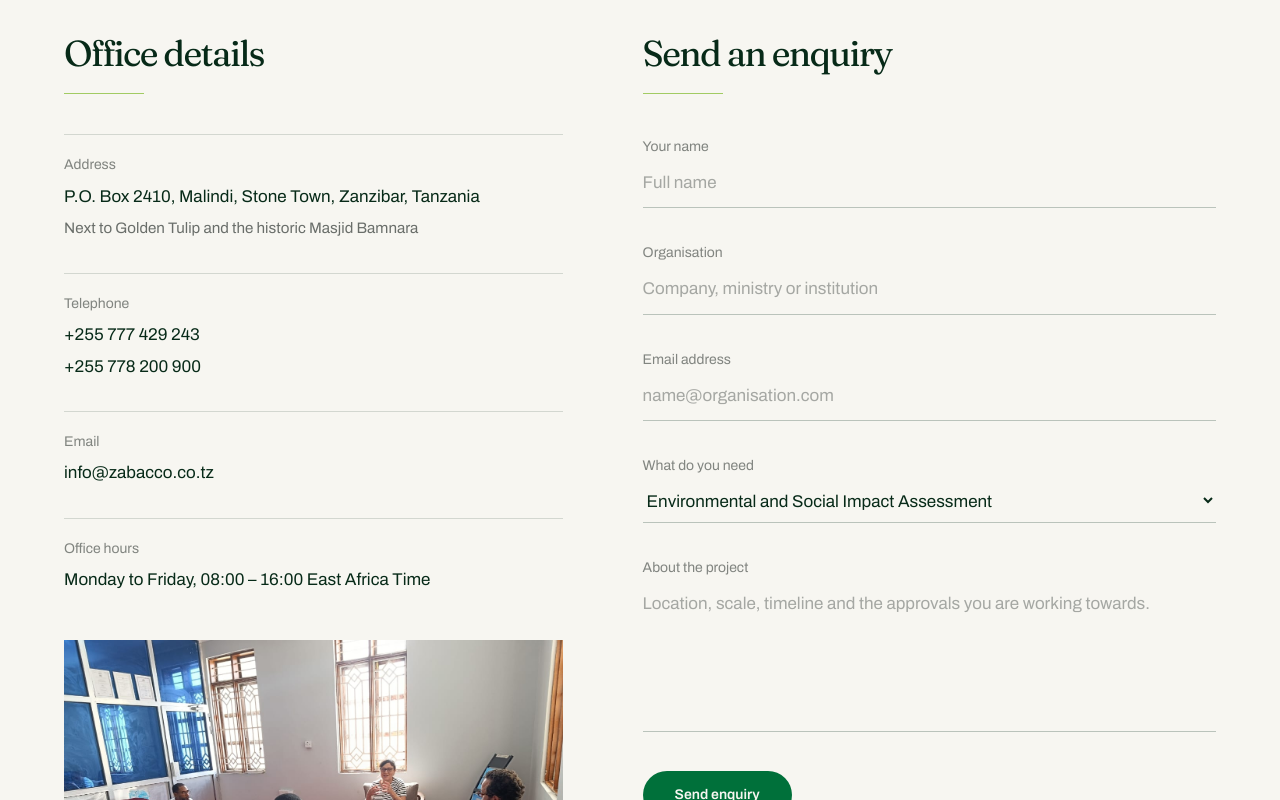
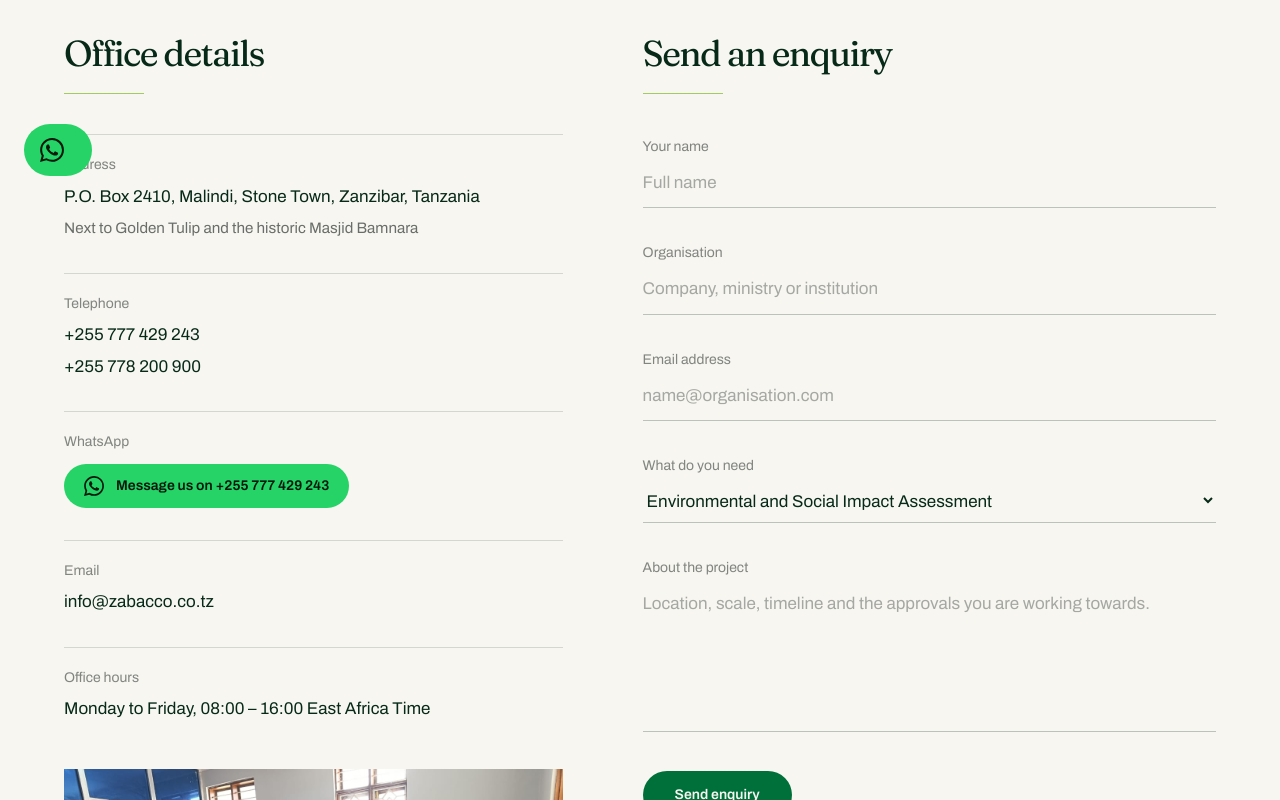
Before and after one commit to IssaFullStack/zabacco-website, a React (Vite) app: page /#/contact in a window 1280 px wide. Shown: the part 600-1400 px from the top of the page. Built offline with nearby package versions, Linux system fonts and the light colour scheme.

Commit message:
Add WhatsApp contact: floating button, contact page entry and footer link

```diff
--- a/src/App.jsx
+++ b/src/App.jsx
@@ -3,6 +3,7 @@ import Navbar from './components/Navbar'
 import Footer from './components/Footer'
 import ScrollToTop from './components/ScrollToTop'
 import { BackToTop } from './components/Widgets'
+import WhatsAppButton from './components/WhatsAppButton'
 import Home from './pages/Home'
 import About from './pages/About'
 import Services from './pages/Services'
@@ -56,6 +57,7 @@ export default function App() {
         </Routes>
       </main>
       <Footer />
+      <WhatsAppButton />
       <BackToTop />
     </div>
   )
--- a/src/components/Footer.jsx
+++ b/src/components/Footer.jsx
@@ -1,6 +1,7 @@
 import { Link } from 'react-router-dom'
 import Logo from './Logo'
 import { nav, org, services } from '../data/site'
+import { WhatsAppIcon, whatsappHref } from './WhatsAppButton'
 
 export default function Footer() {
   return (
@@ -69,6 +70,17 @@ export default function Footer() {
                   {org.email}
                 </a>
               </p>
+              <p>
+                <a
+                  href={whatsappHref}
+                  target="_blank"
+                  rel="noopener noreferrer"
+                  className="inline-flex items-center gap-2 transition-colors hover:text-leaf"
+                >
+                  <WhatsAppIcon className="h-4 w-4" />
+                  WhatsApp
+                </a>
+              </p>
               <p className="text-ivory/45">{org.hours}</p>
             </address>
           </div>
--- /dev/null
+++ b/src/components/WhatsAppButton.jsx
@@ -0,0 +1,44 @@
+import { useEffect, useState } from 'react'
+import { org } from '../data/site'
+
+export function WhatsAppIcon({ className = '' }) {
+  return (
+    <svg viewBox="0 0 24 24" fill="currentColor" className={className} aria-hidden>
+      <path d="M17.47 14.38c-.3-.15-1.75-.86-2.02-.96-.27-.1-.47-.15-.67.15-.2.3-.77.96-.94 1.16-.17.2-.35.22-.64.08-.3-.15-1.25-.46-2.38-1.47-.88-.78-1.47-1.75-1.65-2.05-.17-.3-.02-.46.13-.6.13-.14.3-.35.45-.52.15-.18.2-.3.3-.5.1-.2.05-.38-.02-.53-.08-.15-.67-1.61-.92-2.2-.24-.58-.49-.5-.67-.51h-.57c-.2 0-.52.07-.79.38-.27.3-1.04 1.01-1.04 2.470 0 1.45 1.06 2.86 1.21 3.06.15.2 2.09 3.2 5.07 4.48.71.31 1.26.49 1.69.62.71.23 1.36.2 1.87.12.57-.09 1.75-.72 2-1.41.25-.69.25-1.28.17-1.41-.07-.13-.27-.2-.57-.35z" />
+      <path d="M20.52 3.45A11.86 11.86 0 0 0 12.05 0C5.5 0 .16 5.34.16 11.9c0 2.1.55 4.14 1.6 5.95L0 24l6.3-1.65a11.86 11.86 0 0 0 5.74 1.46h.01c6.55 0 11.89-5.34 11.89-11.9 0-3.18-1.24-6.17-3.42-8.41zM12.05 21.8h-.01a9.86 9.86 0 0 1-5.03-1.38l-.36-.21-3.74.98 1-3.65-.24-.37a9.85 9.85 0 0 1-1.51-5.27c0-5.45 4.44-9.88 9.9-9.88a9.82 9.82 0 0 1 6.99 2.9 9.82 9.82 0 0 1 2.89 6.99c0 5.45-4.44 9.89-9.89 9.89z" />
+    </svg>
+  )
+}
+
+const message = encodeURIComponent(
+  "Hello ZABACCO, I'd like to talk about a project. "
+)
+
+export const whatsappHref = `https://wa.me/${org.whatsapp}?text=${message}`
+
+/** Floating WhatsApp contact button, fixed to the corner of every page. */
+export default function WhatsAppButton() {
+  const [nudged, setNudged] = useState(false)
+
+  useEffect(() => {
+    const t = setTimeout(() => setNudged(true), 1200)
+    return () => clearTimeout(t)
+  }, [])
+
+  return (
+    <a
+      href={whatsappHref}
+      target="_blank"
+      rel="noopener noreferrer"
+      aria-label="Chat with ZABACCO on WhatsApp"
+      className={`group fixed bottom-6 left-6 z-40 flex items-center gap-3 rounded-full bg-[#25D366] py-3.5 pl-4 pr-4 text-abyss shadow-lift transition-all duration-700 ease-tide hover:pr-6 sm:pl-4 ${
+        nudged ? 'translate-y-0 opacity-100' : 'translate-y-4 opacity-0'
+      }`}
+    >
+      <WhatsAppIcon className="h-6 w-6 shrink-0" />
+      <span className="hidden max-w-0 overflow-hidden whitespace-nowrap text-sm font-semibold transition-all duration-500 ease-tide group-hover:max-w-[10rem] sm:inline-block">
+        Chat on WhatsApp
+      </span>
+    </a>
+  )
+}
--- a/src/data/site.js
+++ b/src/data/site.js
@@ -8,6 +8,8 @@ export const org = {
   address: 'P.O. Box 2410, Malindi, Stone Town, Zanzibar, Tanzania',
   landmarks: 'Next to Golden Tulip and the historic Masjid Bamnara',
   phones: ['+255 777 429 243', '+255 778 200 900'],
+  whatsapp: '255777429243',
+  whatsappDisplay: '+255 777 429 243',
   email: 'info@zabacco.co.tz',
   web: 'www.zabacco.co.tz',
   hours: 'Monday to Friday, 08:00 – 16:00 East Africa Time',
--- a/src/pages/Contact.jsx
+++ b/src/pages/Contact.jsx
@@ -1,6 +1,7 @@
 import { useState } from 'react'
 import { PageHeader } from '../components/Ui'
 import { org, services } from '../data/site'
+import { WhatsAppIcon, whatsappHref } from '../components/WhatsAppButton'
 
 const field =
   'w-full border-b border-forest/25 bg-transparent py-3 text-[1.0625rem] text-forest placeholder:text-ink/35 focus:border-palm focus:outline-none'
@@ -66,6 +67,20 @@ export default function Contact() {
                       </a>
                     </p>
                   ))}
+                </dd>
+              </div>
+              <div className="border-t border-forest/15 pt-5">
+                <dt className="text-sm text-ink/50">WhatsApp</dt>
+                <dd className="mt-3">
+                  <a
+                    href={whatsappHref}
+                    target="_blank"
+                    rel="noopener noreferrer"
+                    className="inline-flex items-center gap-3 rounded-full bg-[#25D366] px-5 py-3 text-sm font-semibold text-abyss transition-transform duration-300 hover:-translate-y-0.5"
+                  >
+                    <WhatsAppIcon className="h-5 w-5" />
+                    Message us on {org.whatsappDisplay}
+                  </a>
                 </dd>
               </div>
               <div className="border-t border-forest/15 pt-5">
```
